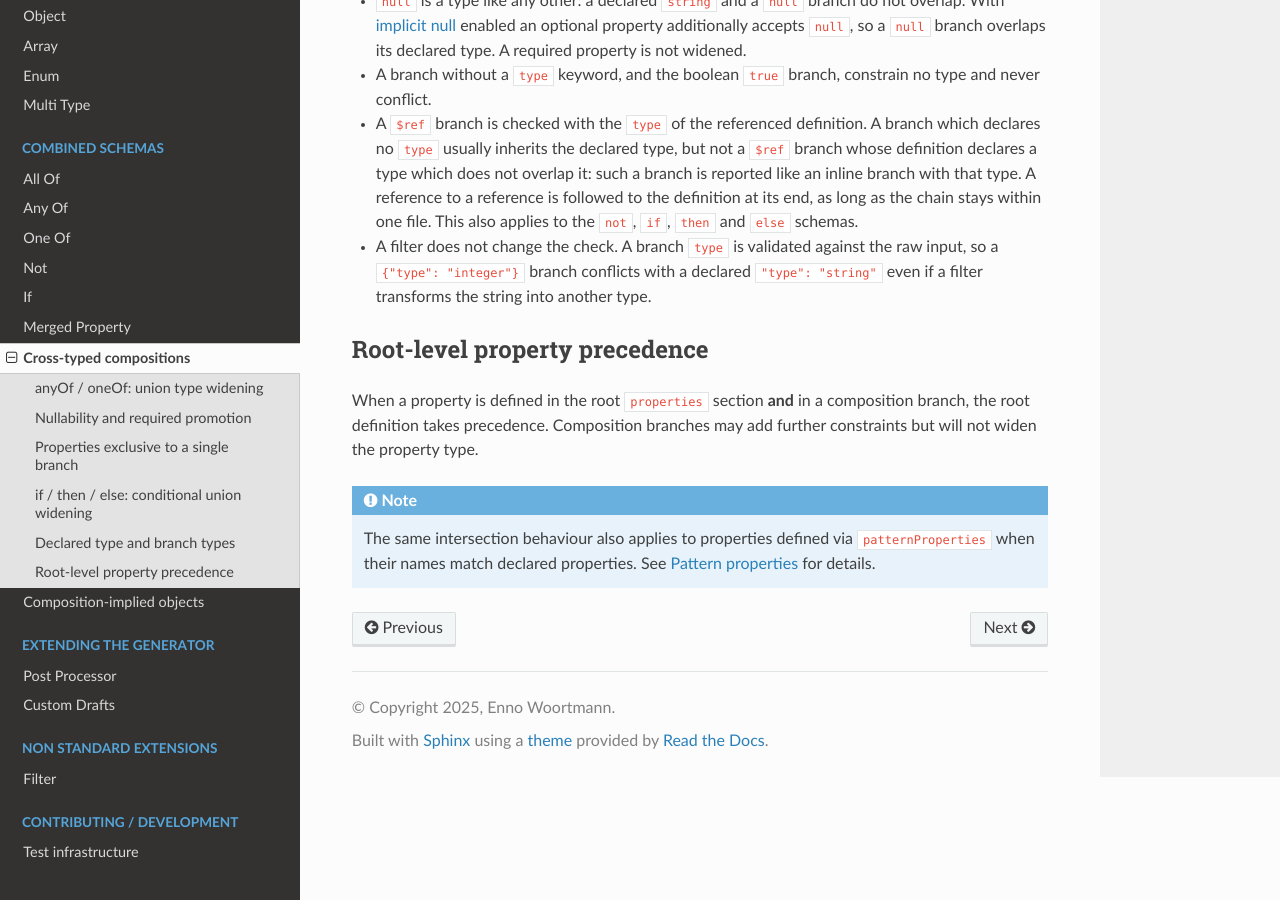
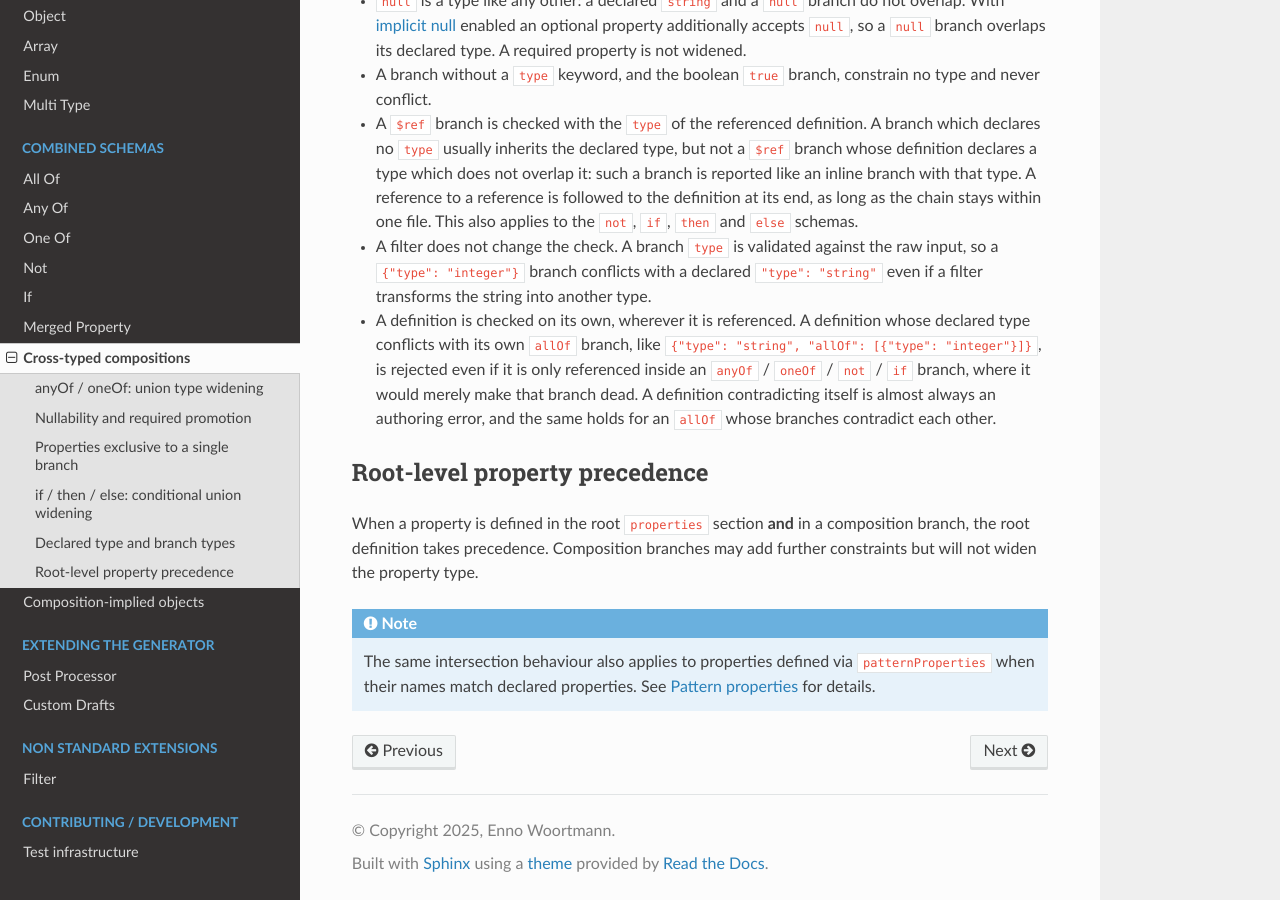
Before and after one commit to wol-soft/php-json-schema-model-generator, a Sphinx documentation site: the page built from docs/source/combinedSchemas/crossTypedComposition.rst, in a window 1280 px wide and 900 px high, scrolled down 4384 px. Built offline with Sphinx 7.4.7 and the Read the Docs theme 3.1.0, drawn with Linux system fonts in a browser that asks for light colours.

Commit message:
Document that a definition is checked on its own
A definition whose declared type conflicts with its own allOf branch is
rejected even when it is only referenced inside an anyOf, oneOf, not or if
branch, where it would merely make that branch dead. Judging a definition
by its reference sites would need the reference context in the cache of
resolved definitions, which would build a definition referenced in both
contexts twice. A self-contradicting definition is almost always an
authoring error, and an allOf whose branches contradict each other is
rejected the same way.

Co-Authored-By: Claude Opus 5.5 <noreply@anthropic.com>
Claude-Session: https://claude.ai/code/session_012uTHFTGTbBWMdC8H9S6QXj

```diff
--- a/docs/source/combinedSchemas/crossTypedComposition.rst
+++ b/docs/source/combinedSchemas/crossTypedComposition.rst
@@ -214,6 +214,11 @@ The check follows these rules:
 * A filter does not change the check. A branch ``type`` is validated against the raw input, so a
   ``{"type": "integer"}`` branch conflicts with a declared ``"type": "string"`` even if a filter
   transforms the string into another type.
+* A definition is checked on its own, wherever it is referenced. A definition whose declared type conflicts
+  with its own ``allOf`` branch, like ``{"type": "string", "allOf": [{"type": "integer"}]}``, is rejected even
+  if it is only referenced inside an ``anyOf`` / ``oneOf`` / ``not`` / ``if`` branch, where it would merely make
+  that branch dead. A definition contradicting itself is almost always an authoring error, and the same holds
+  for an ``allOf`` whose branches contradict each other.
 
 Root-level property precedence
 --------------------------------
```
